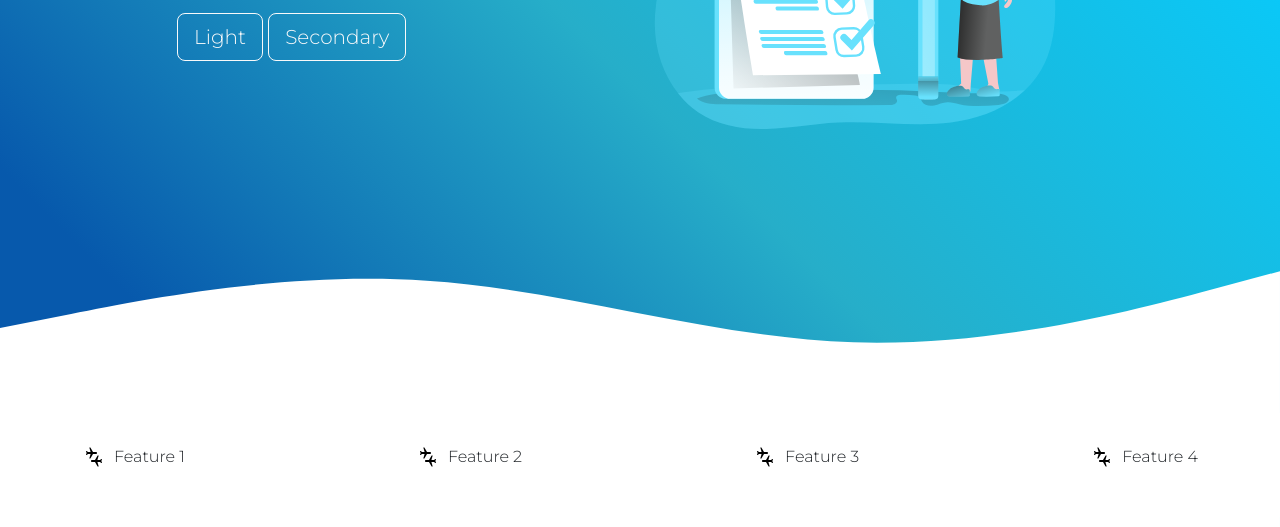
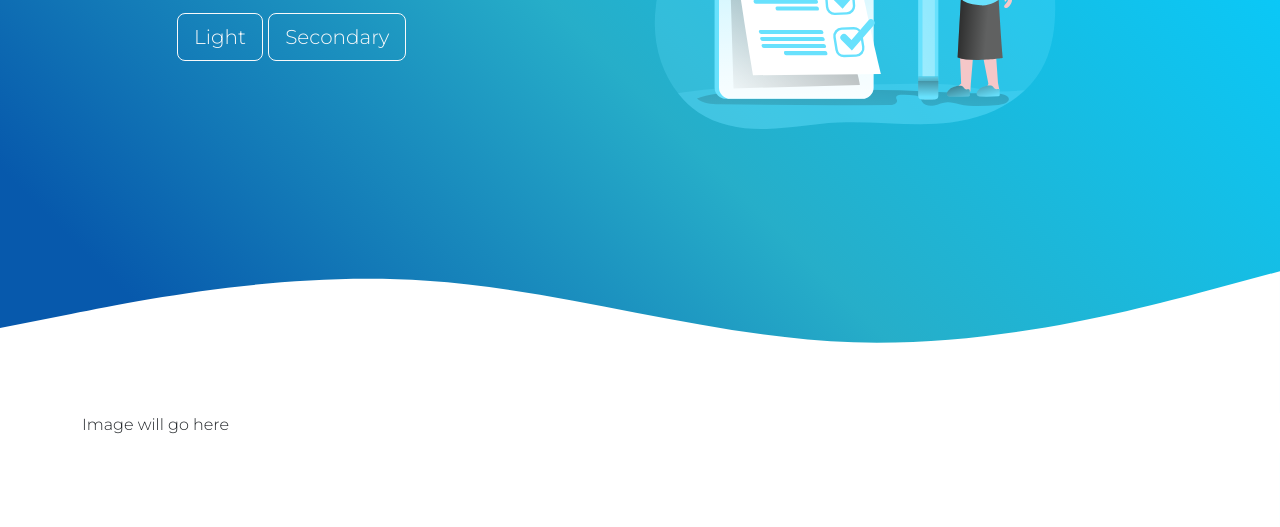
Before and after one commit to mountprospect/planewise-pages, a plain HTML site: page index.html in a window 1280 px wide. Shown: the part 249-776 px from the top of the page. Drawn offline with nearby package versions, Linux system fonts and the light colour scheme; files whose address does not match are found by name.

Commit message:
Removed inline list of features in whitespace. Will put image there instead

```diff
--- a/index.html
+++ b/index.html
@@ -68,13 +68,14 @@
     <section class="coreFeatures">
         <div class="container">
             <div class="row align-items-center justify-content-center">
-                <ul>
+                <!-- <ul>
                     <li style="display:inline">Feature 1</li>
                     <li style="display:inline">Feature 2</li>
                     <li style="display:inline">Feature 3</li>
                     <li style="display:inline">Feature 4</li>
 
-                </ul>
+                </ul> -->
+                <p>Image will go here</p>
             </div>
         </div>
 
--- a/styles.css
+++ b/styles.css
@@ -17,9 +17,9 @@ body {
     color: #ffffff;
 }
 
-.coreFeatures ul {
+/* .coreFeatures ul {
         display: flex;
-        align-items: stretch; /* Default */
+        align-items: stretch;
         justify-content: space-between;
         width: 100%;
         margin: 0;
@@ -33,6 +33,7 @@ body {
     background-image: url(../planewise/Assets/connecting_airports_black_24dp.svg);
     background-repeat: no-repeat;
 }
+*/
 
 
 .features {
```
Also changed, not shown: Assets/connecting_airports_black_24dp.svg (deleted), Assets/connecting_airports_white_24dp.svg (deleted).
